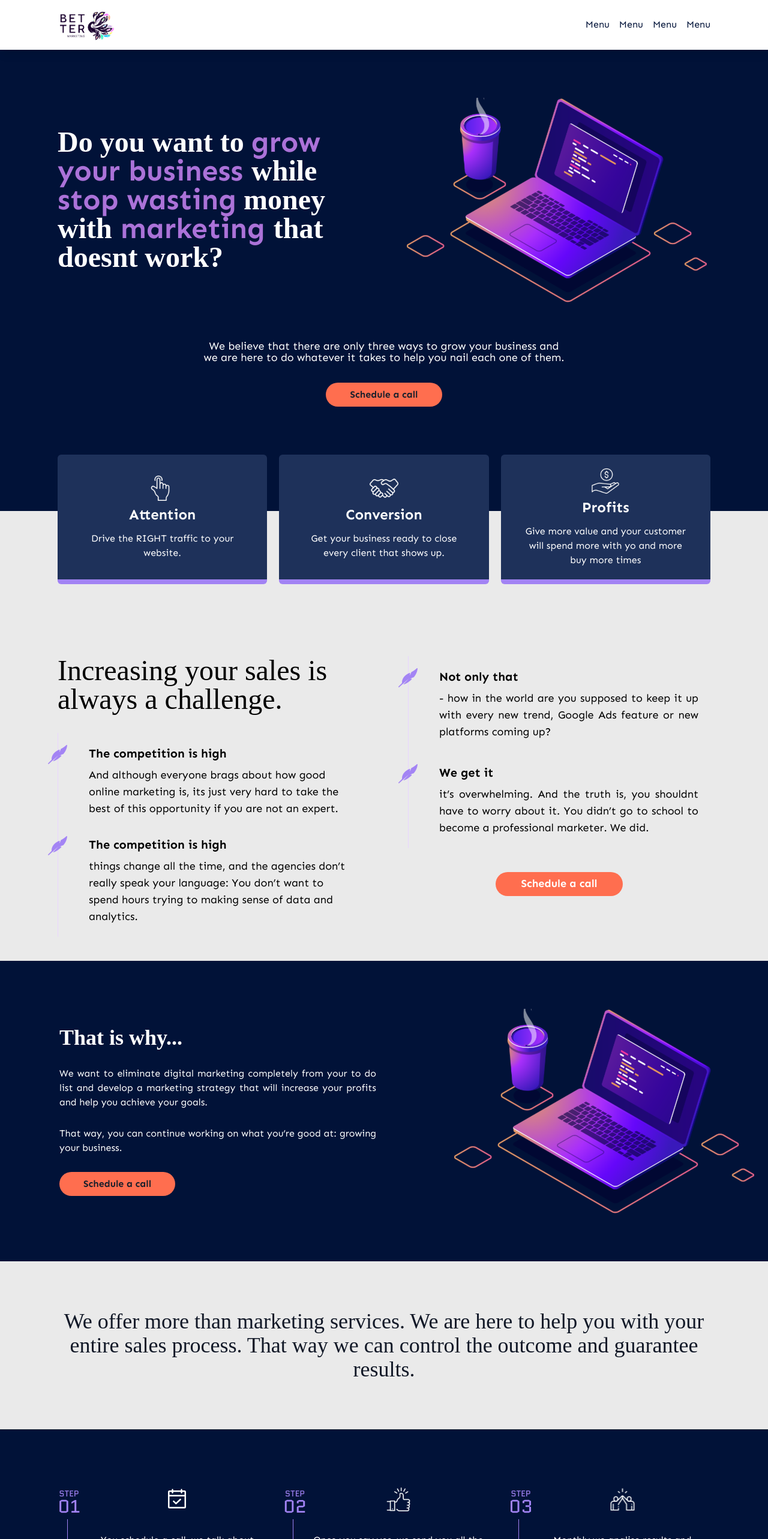
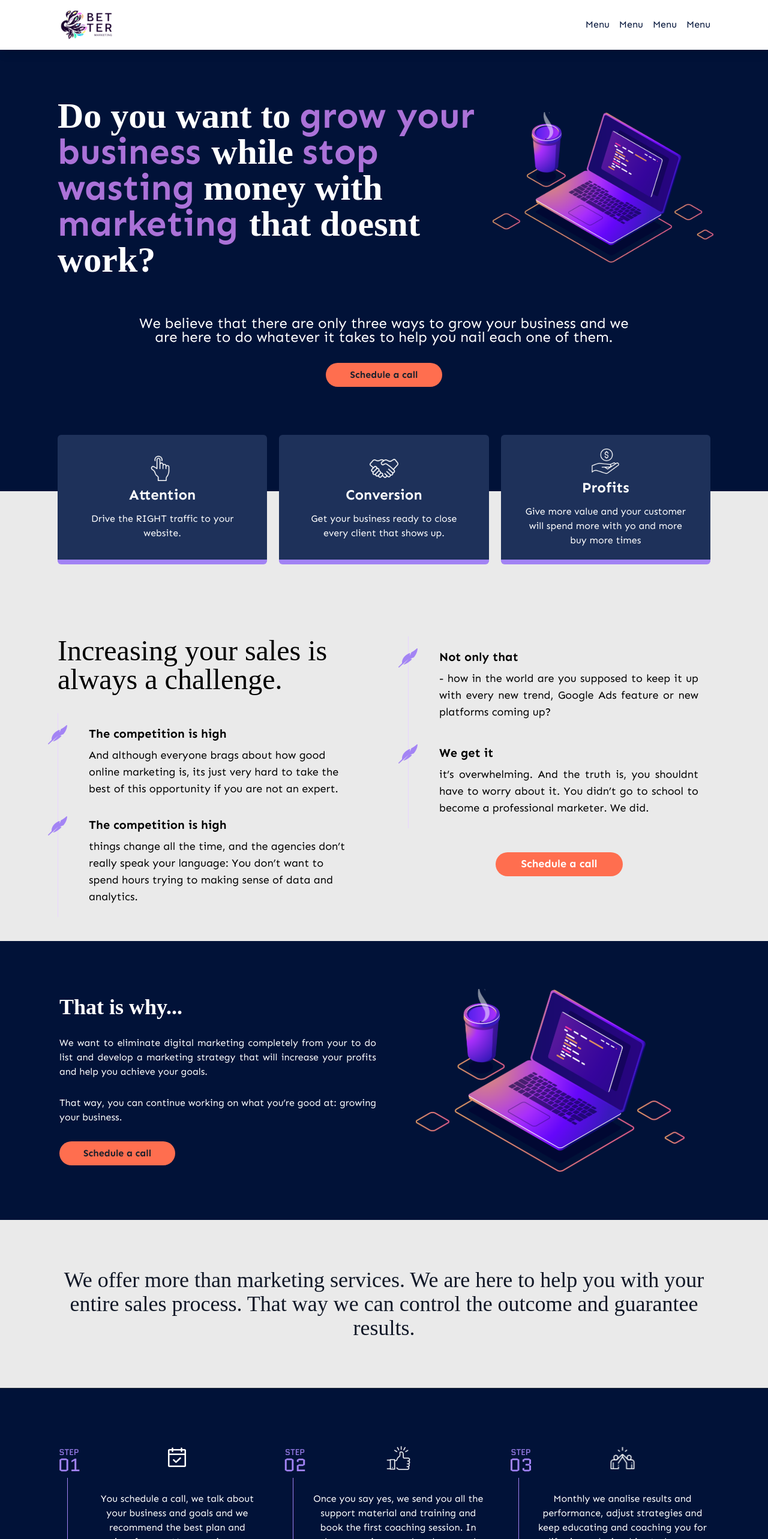
Before and after one commit to ngrpedro/bettermark, a React (Vite) app: page / in a window 1280 px wide. Shown: the top 2566 px of the page at 60% size. Built offline with nearby package versions, Linux system fonts and the light colour scheme; a web font is replaced by a local one.

Commit message:
logo/header/calendly

```diff
--- a/index.html
+++ b/index.html
@@ -1,24 +1,24 @@
 <!DOCTYPE html>
 <html lang="en">
+
 <head>
   <meta charset="UTF-8" />
-    <link rel="icon" type="image/svg+xml" href="/vite.svg" />
+  <link rel="icon" type="image/svg+xml" href="/src/assets/logonotext.svg" />
   <meta name="viewport" content="width=device-width, initial-scale=1.0" />
 
   <link rel="preconnect" href="https://fonts.googleapis.com" />
   <link rel="preconnect" href="https://fonts.gstatic.com" crossorigin />
-    <link
-      href="https://fonts.googleapis.com/css2?family=Sen:wght@400;700;800&display=swap"
-      rel="stylesheet"
-    />
+  <link href="https://fonts.googleapis.com/css2?family=Sen:wght@400;700;800&display=swap" rel="stylesheet" />
   <link rel="preconnect" href="https://fonts.googleapis.com">
   <link rel="preconnect" href="https://fonts.gstatic.com" crossorigin>
   <link href="https://fonts.googleapis.com/css2?family=Quattrocento:wght@700&display=swap" rel="stylesheet">
 
   <title>Better Marketing</title>
 </head>
+
 <body>
   <div id="root"></div>
   <script type="module" src="/src/main.jsx"></script>
 </body>
+
 </html>
--- a/package.json
+++ b/package.json
@@ -1,5 +1,6 @@
 {
   "name": "bettermark",
+  "homepage": "http://bettermarketing.com.au/",
   "private": true,
   "version": "0.0.0",
   "type": "module",
--- a/src/sections/Conversation.jsx
+++ b/src/sections/Conversation.jsx
@@ -84,6 +84,9 @@ const Conversation = () => {
                         <div className='w-full flex mt-10'>
 
                             <Button
+                                as={'a'}
+                                href="https://calendly.com/bettermarketingau/30min?month=2022-11"
+                                target={"_black"}
                                 bg={"#FF6E4F"}
                                 _hover={{ opacity: 0.8 }}
                                 _active={{ opacity: 0.8 }}
--- a/src/sections/Header.jsx
+++ b/src/sections/Header.jsx
@@ -5,21 +5,24 @@ import mainimage from "../assets/mainimage.svg";
 const Header = () => {
   return (
     <div className="padding-container pb-20 pt-10 md:pt-20 md:pb-10 flex flex-col text-center items-center justify-center gap-8">
-      <div className="grid grid-cols-1 lg:grid-cols-2 gap-10 md:gap-16 items-center justify-center">
-        <h1 className="font-bold text-4xl md:text-5xl lg:text-left font-quatt">
+      <div className="grid grid-cols-1 lg:grid-cols-3 gap-10 md:gap-0 items-center justify-center">
+        <h1 className="md:col-span-2 font-bold text-4xl md:text-6xl lg:text-left font-quatt">
           Do you want to <span className="text-[#AB72D8]"> grow your business </span> while {""}
           <span className="text-[#AB72D8]">stop wasting</span> {""}
           money with<span className="text-[#AB72D8]"> marketing </span> that doesnt work?
         </h1>
         <div className="m-auto ">
-          <img src={mainimage} alt="" className="max-w-[310px] md:max-w-xl" />
+          <img src={mainimage} alt="" className="max-w-[280px] md:max-w-[23rem]" />
         </div>
       </div>
-      <p className="font-normal text-lg leading-[19px] max-w-[38rem] mt-8">
+      <p className="font-normal text-2xl leading-[23px] max-w-[52rem] mt-8">
         We believe that there are only three ways to grow your business and we
         are here to do whatever it takes to help you nail each one of them.
       </p>
       <Button
+        as={'a'}
+        href="https://calendly.com/bettermarketingau/30min?month=2022-11"
+        target={"_black"}
         bg={"#FF6E4F"}
         _hover={{ opacity: 0.8 }}
         _active={{ opacity: 0.8 }}
--- a/src/sections/Images.jsx
+++ b/src/sections/Images.jsx
@@ -19,6 +19,9 @@ const Images = () => {
             your business.
           </p>
           <Button
+            as={'a'}
+            href="https://calendly.com/bettermarketingau/30min?month=2022-11"
+            target={"_black"}
             bg={"#FF6E4F"}
             _hover={{ opacity: 0.8 }}
             _active={{ opacity: 0.8 }}
@@ -32,8 +35,8 @@ const Images = () => {
             Schedule a call
           </Button>
         </div>
-        <div className="max-w-[20rem] m-auto">
-          <img src={mainimage} alt="" className="max-w-[310px] md:max-w-xl" />
+        <div className="">
+          <img src={mainimage} alt="" className="max-w-[310px] md:max-w-[23rem] lg:max-w-[28rem] m-auto" />
         </div>
       </div>
     </div>
--- a/src/sections/NavBar.jsx
+++ b/src/sections/NavBar.jsx
@@ -12,7 +12,7 @@ import {
   useDisclosure
 } from "@chakra-ui/react";
 import React, { useRef } from "react";
-import logo from '../assets/Logo.png';
+import newLogo from '../assets/newLogo.svg';
 
 const NavBar = () => {
   const { isOpen, onOpen, onClose } = useDisclosure();
@@ -26,7 +26,7 @@ const NavBar = () => {
       {" "}
       {/* bg-gradient-to-b from-[#00081b] via-[#00081bb4] */}
       <a href="#">
-        <img src={logo} alt="" className="w-24" />
+        <img src={newLogo} alt="" className="w-24" />
       </a>
       <ul className="hidden md:flex items-center justify-center gap-4 text-[#011238]">
         <li>Menu</li>
--- a/src/sections/Promises.jsx
+++ b/src/sections/Promises.jsx
@@ -23,6 +23,9 @@ const Promises = () => {
             </p>
 
             <Button
+              as={'a'}
+              href="https://calendly.com/bettermarketingau/30min?month=2022-11"
+              target={"_black"}
               bg={"#FF6E4F"}
               _hover={{ opacity: 0.8 }}
               _active={{ opacity: 0.8 }}
--- a/src/sections/Steps.jsx
+++ b/src/sections/Steps.jsx
@@ -121,7 +121,10 @@ const Steps = () => {
         <div className="md:col-span-3 flex items-center justify-center">
 
           <Button
-          mt="5"
+            as={'a'}
+            href="https://calendly.com/bettermarketingau/30min?month=2022-11"
+            target={"_black"}
+            mt="5"
             bg={"#FF6E4F"}
             _hover={{ opacity: 0.8 }}
             _active={{ opacity: 0.8 }}
--- a/src/sections/Texts.jsx
+++ b/src/sections/Texts.jsx
@@ -2,12 +2,14 @@ import React from "react";
 
 const Texts = () => {
   return (
-    <div className="padding-container py-20 text-center bg-[#eaeaea] text-gray-900">
-      <h1 className="text-xl md:text-4xl font-quatt">
-        We offer more than marketing services. We are here to help you with your
-        entire sales process. That way we can control the outcome and guarantee
-        results.
-      </h1>
+    <div className="padding-container flex items-end justify-center py-20 text-center bg-[#eaeaea] text-gray-900">
+      <div className="flex items-start justify-start">
+        <h1 className="text-xl md:text-4xl font-quatt">
+          We offer more than marketing services. We are here to help you with your
+          entire sales process. That way we can control the outcome and guarantee
+          results.
+        </h1>
+      </div>
     </div>
   );
 };
--- a/vite.config.js
+++ b/vite.config.js
@@ -3,5 +3,9 @@ import react from '@vitejs/plugin-react'
 
 // https://vitejs.dev/config/
 export default defineConfig({
-  plugins: [react()]
+  plugins: [react()],
+  build: {
+    chunkSizeWarningLimit: 1600,
+  },
+
 })
```
Also changed, not shown: src/assets/logonotext.svg (added), src/assets/newLogo.svg (added). Lines whose indentation alone changed are shown as unchanged.
